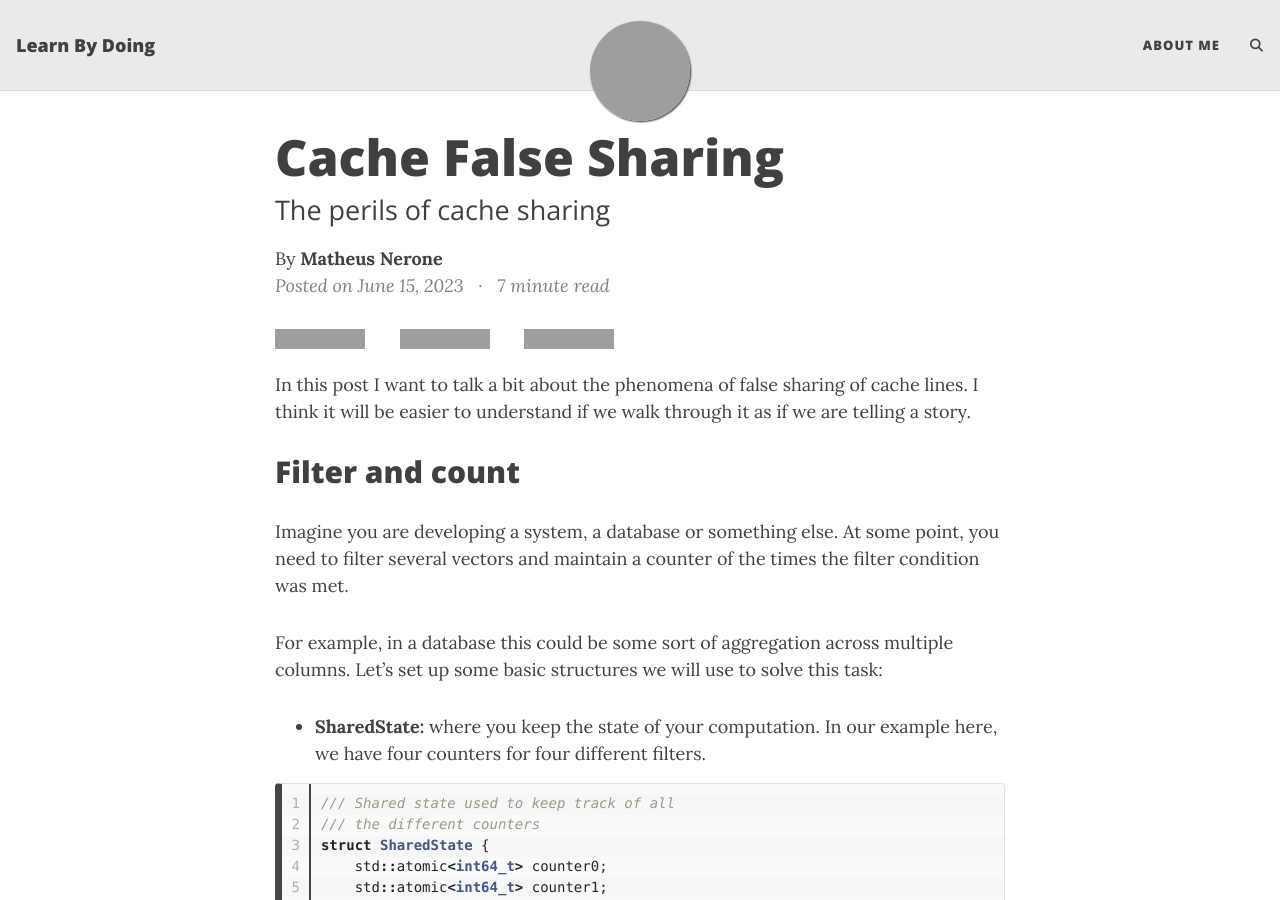
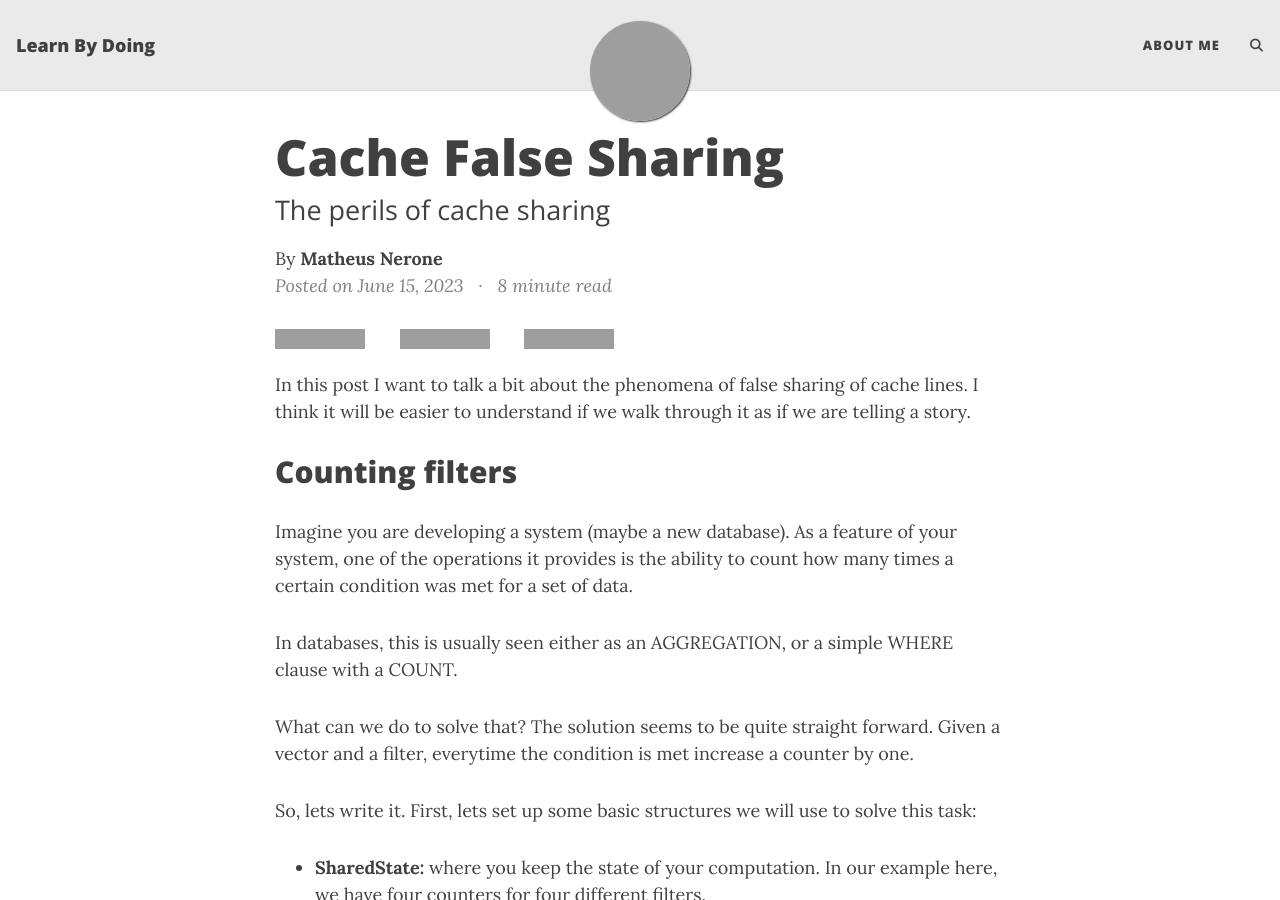
Before and after one commit to Manerone/manerone.github.io, a Jekyll site: the page built from _posts/2023-06-15-false-sharing.md, in a window 1280 px wide and 900 px high, cut to the strip 0-900 px from the top of the window. Built offline with Jekyll 4.4.1, drawn with Linux system fonts in a browser that asks for light colours; comment, search, counter and statistics services are not loaded; some of the changed text lies outside the part shown; grey boxes are pictures that could not be loaded.

Commit message:
Update 2023-06-15-false-sharing.md

```diff
--- a/_posts/2023-06-15-false-sharing.md
+++ b/_posts/2023-06-15-false-sharing.md
@@ -12,12 +12,16 @@ readtime: true
 
 In this post I want to talk a bit about the phenomena of false sharing of cache lines. I think it will be easier to understand if we walk through it as if we are telling a story.
 
-## Filter and count
+## Counting filters
 
-Imagine you are developing a system, a database or something else. At some point, you need to filter several vectors and maintain a counter of the times the filter condition was met.
+Imagine you are developing a system (maybe a new database). As a feature of your system, one of the operations it provides is the ability to count how many times a certain condition was met for a set of data.
 
-For example, in a database this could be some sort of aggregation across multiple columns.
-Let's set up some basic structures we will use to solve this task:
+In databases, this is usually seen either as an AGGREGATION, or a simple WHERE clause with a COUNT.
+
+What can we do to solve that? The solution seems to be quite straight forward. Given a vector and a filter,
+everytime the condition is met increase a counter by one.
+
+So, lets write it. First, lets set up some basic structures we will use to solve this task:
 
 * **SharedState:** where you keep the state of your computation. In our example here, we have four counters for four different filters.
 
```
Also changed, not shown: other parts of _posts/2023-06-15-false-sharing.md (+1 -1 lines).
